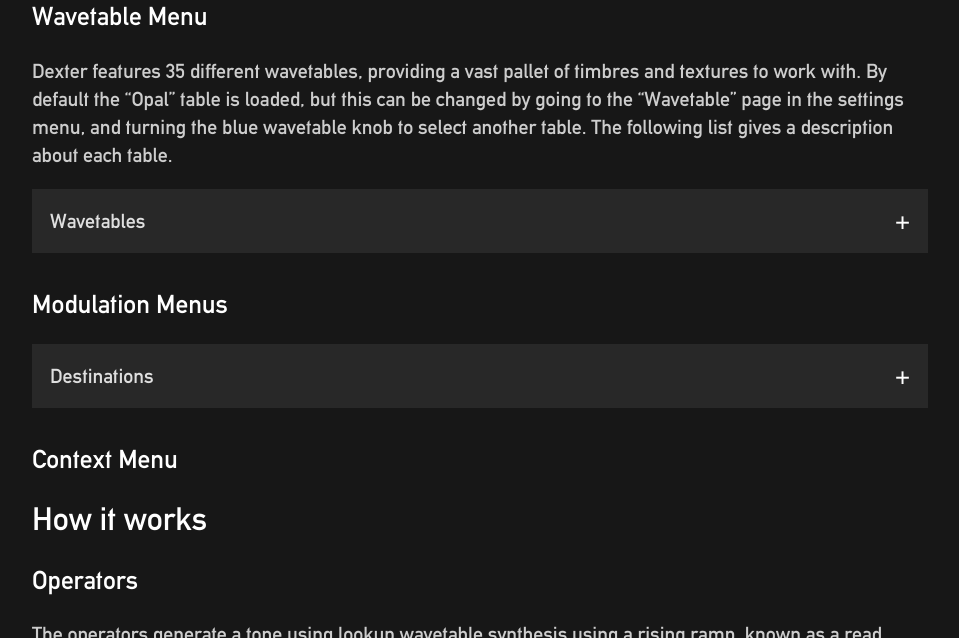
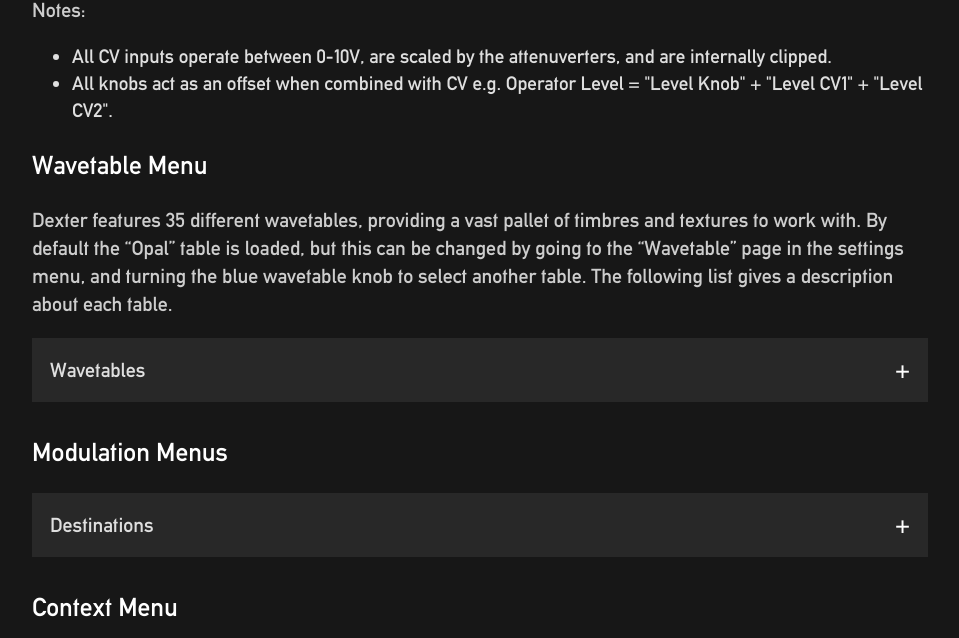
Before and after one commit to ValleyAudio/ValleyAudio.github.io, a Jekyll site: the page built from rack/dexter/dexter.html, in a window 1280 px wide and 900 px high, scrolled down 3157 px, cut to the strip 262-900 px from the top of the window. Shown: the whole strip, without its empty margins (160-1119 px from the left). Built offline with Jekyll 4.4.1, drawn with Linux system fonts in a browser that asks for light colours.

```diff
--- a/rack/dexter/dexter.html
+++ b/rack/dexter/dexter.html
@@ -163,6 +163,13 @@
     <center>
         <img src="images/operator.png" alt="Operator Controls" style="max-width: 100%; max-height: 500px; margin-top: 10px; margin-bottom: 10px;">
     </center>
+    <p>
+        Notes:
+    </p>
+    <ul>
+        <li>All CV inputs operate between 0-10V, are scaled by the attenuverters, and are internally clipped.</li>
+        <li>All knobs act as an offset when combined with CV e.g. Operator Level = "Level Knob" + "Level CV1" + "Level CV2".</li>
+    </ul>
     <h3 id="wavetableMenu">Wavetable Menu</h3>
     <p>
         Dexter features 35 different wavetables, providing a vast pallet of timbres and textures to work with.
```
